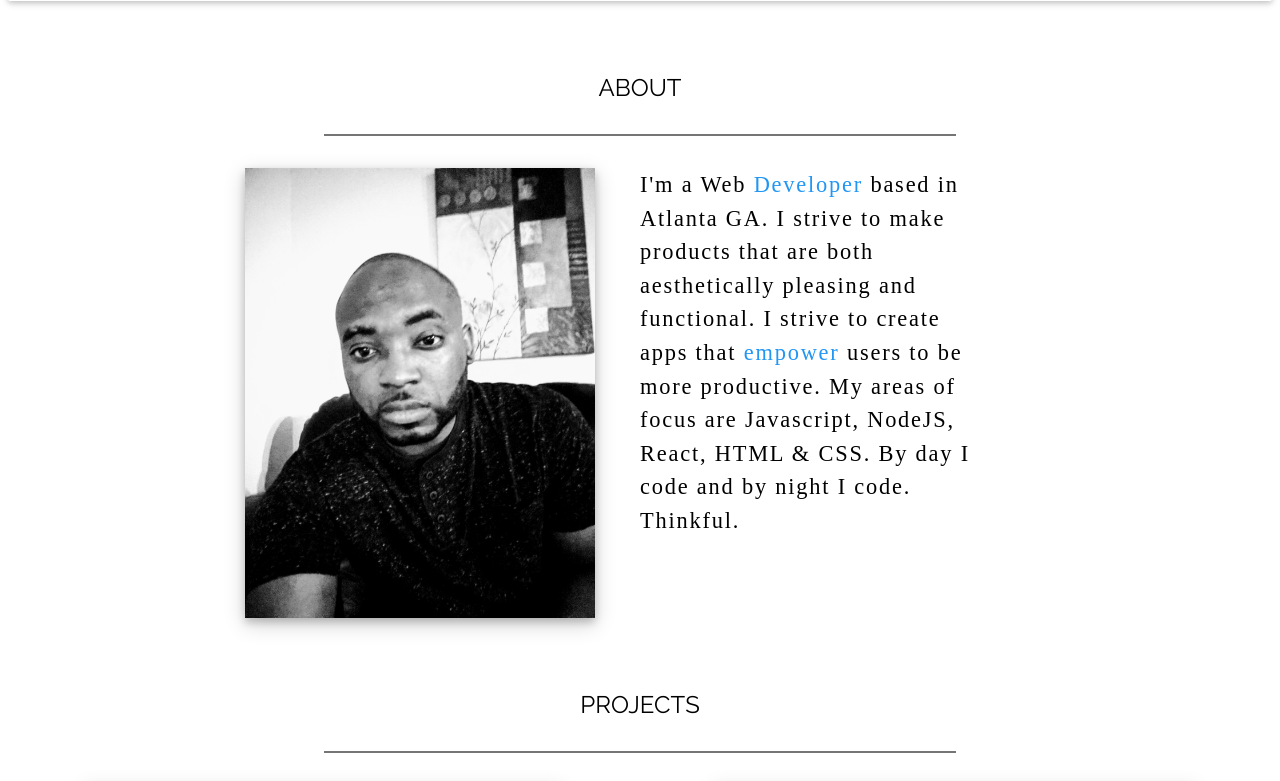
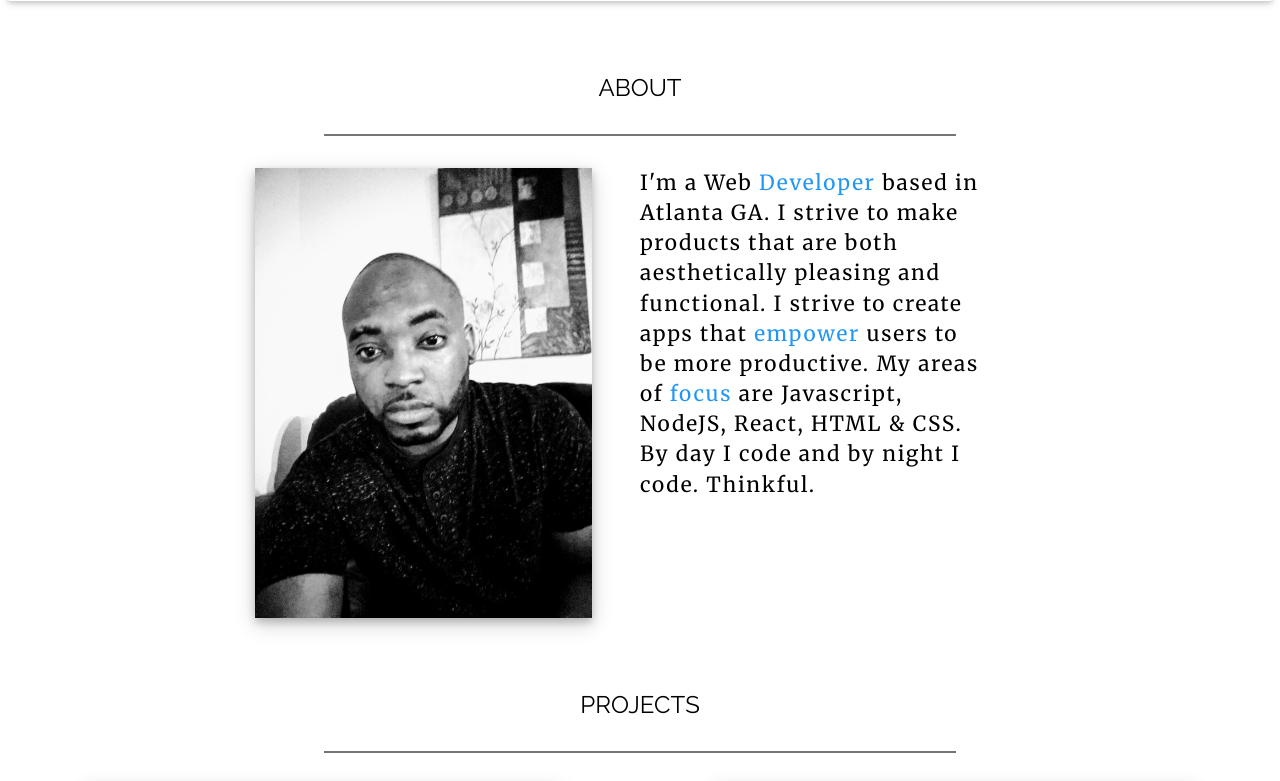
Before and after one commit to LBakerDev/Portfolio, a PHP site: page / in a window 1280 px wide. Shown: the part 472-1253 px from the top of the page. Run offline with PHP 8.4, Linux system fonts and the light colour scheme; some libraries are stand-ins or nearby versions.

Commit message:
fixed about portion

```diff
--- a/assets/css/main.css
+++ b/assets/css/main.css
@@ -108,17 +108,29 @@ hr{
 .about{
     height: 450px;
     width: 350px;
+    max-width: 100%
 }
 
+.about img{
+    max-width: 100%;
+    max-height: 100%
+}
+
+/* .about-img{
+    flex-grow:.5 ;
+} */
+
 /* styling for about paragraph */
-#about-para {
+ #about-para {
     margin: -1em 2em;
     height: 240px;
-    font-size: 1.4em;
-    font-family: cardo;
-    line-height: 150%;
+    font-size: 1.3em;
+    font-family: merriweather;
+    line-height: 145%;
     letter-spacing: 0.08em;
     text-align: left;
+    /* flex-grow: 1; */
+    max-width: 100%
 }
 
 .flex-projects{
@@ -146,6 +158,7 @@ hr{
     -webkit-transform: scale(1.3);
     -ms-transform: scale(1.3);
     transform: scale(1.3);
+    animation-duration: 500ms;
 }
 
 .work-info{
@@ -187,7 +200,7 @@ btn-primary{
 }
 
 footer{
-    background-color: #757575;
+    background-color: #424242;
     color: white;
 }
 
--- a/index.html
+++ b/index.html
@@ -7,6 +7,7 @@
     <meta name="viewport" content="width=device-width, initial-scale=1">
     <link href="assets/css/main.css" rel="stylesheet">
     <link href="https://fonts.googleapis.com/css?family=Raleway" rel="stylesheet">
+    <link href="https://fonts.googleapis.com/css?family=Merriweather" rel="stylesheet">
     <link rel="stylesheet" href="https://cdnjs.cloudflare.com/ajax/libs/mdbootstrap/4.3.2/css/mdb.min.css">
 </head>
 
@@ -34,13 +35,13 @@
             <!-- *** ABOUT ME SECTION IS HERE *** -->
             <div class="flex-about">
                 <div class="about about-img">
-                    <img class="about about-img" src="assets/images/blackWhite.jpg" alt="">
+                    <img  src="assets/images/blackWhite.jpg" alt="">
                 </div>
                 <div id="about-para" class="about about-paragraph">
                     <p>
                         I'm a Web <span>Developer</span> based in Atlanta GA. I strive to make products that are both aesthetically
                         pleasing and functional. I strive to create apps that <span>empower</span> users to be more productive.
-                        My areas of focus are Javascript, NodeJS, React, HTML & CSS. By day I code and by night I code. Thinkful.
+                        My areas of <span>focus</span> are Javascript, NodeJS, React, HTML & CSS. By day I code and by night I code. Thinkful.
 
                     </p>
                 </div>
@@ -118,7 +119,7 @@
         <!-- *** FOOTER SECTION *** -->
         <footer id="flexFoot">
             <div>
-                <h4>Thank you for visiting!</h4>
+                <h3>Thank you for visiting!</h3>
             </div>
             <!-- <div>
                 <ul>
```
